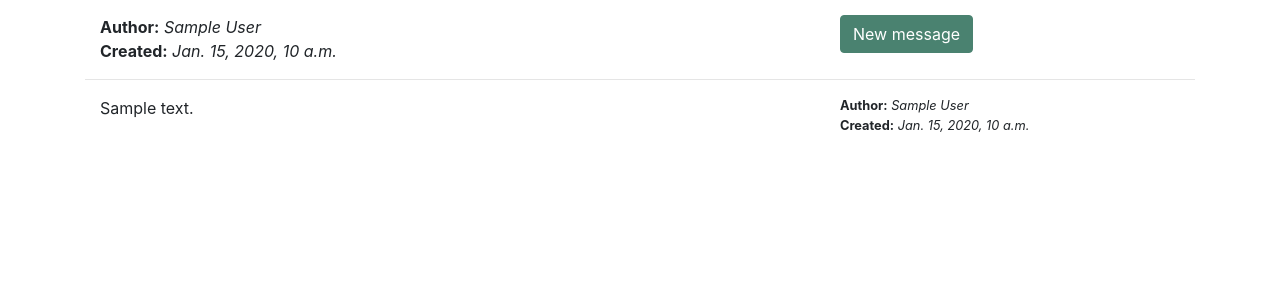
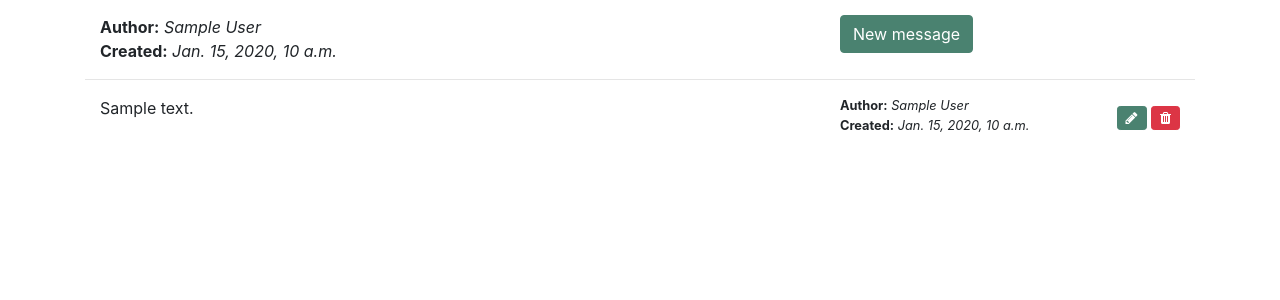
Before and after one commit to rsb177/cloudbolt-exercise, a Django app: a page that uses src/messageboard/templates/messageboard/base.html in a window 1280 px wide. Shown: the part 200-500 px from the top of the page. Run offline with Django 3.2, Linux system fonts and the light colour scheme; tables that the repository leaves empty hold one stand-in row (values such as "Sample post"); some libraries are stand-ins or nearby versions.

Commit message:
Added FA buttons to messages.

```diff
--- a/src/messageboard/templates/messageboard/base.html
+++ b/src/messageboard/templates/messageboard/base.html
@@ -4,6 +4,7 @@
         <title>CloudBolt Message Board</title>
         <link rel="stylesheet" href="https://stackpath.bootstrapcdn.com/bootstrap/4.3.1/css/bootstrap.min.css">
         <link href='//fonts.googleapis.com/css?family=Lobster&subset=latin,latin-ext' rel='stylesheet' type='text/css'>
+        <link rel="stylesheet" href="https://cdnjs.cloudflare.com/ajax/libs/font-awesome/4.7.0/css/font-awesome.min.css">
         <link rel="stylesheet" href="{% static 'css/messageboard.css' %}">
     </head>
     <body>
--- a/src/messageboard/templates/messageboard/messages.html
+++ b/src/messageboard/templates/messageboard/messages.html
@@ -31,9 +31,20 @@
             {{ message.content }}
         </div>
         <div class="col-md-4 pb-md-2">
-            <small><b>Author:</b> <i>{{message.author_name}}</i></small> </br>
-            <small><b>Created:</b> <i>{{message.created_date}}</i></small>
+            <div class="float-left">
+                <small><b>Author:</b> <i>{{message.author_name}}</i></small> </br>
+                <small><b>Created:</b> <i>{{message.created_date}}</i></small>
+            </div>
+            <div class="float-right mt-2">
+                <a class="btn btn-primary btn-sm" href="#" role="button">
+                    <i class="fa fa-pencil" aria-hidden="true"></i>
+                </a>
+                <a class="btn btn-danger btn-sm" href="#" role="button">
+                    <i class="fa fa-trash" aria-hidden="true"></i>
+                </a>
+            </div>
         </div>
+
         {% empty %}
         <div class="col-md-8">
             <i>No messages to display</i>
```
